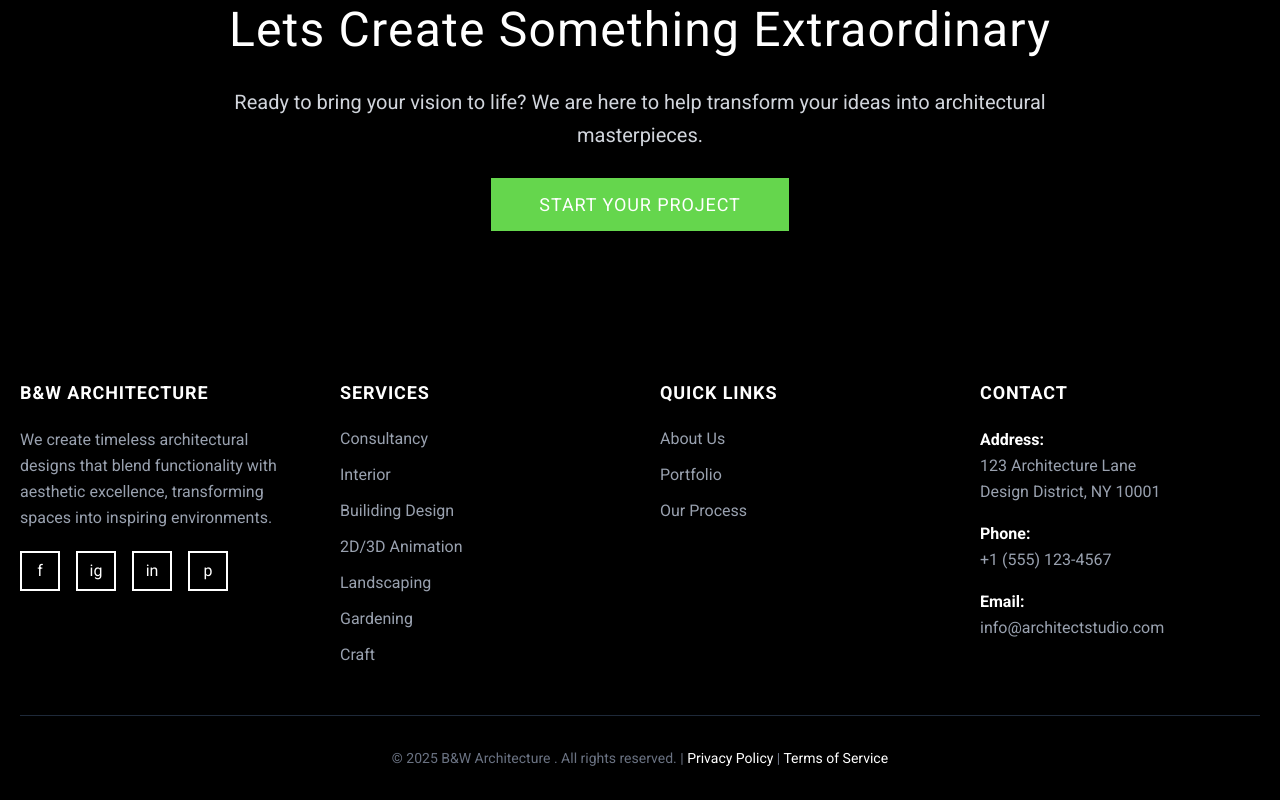
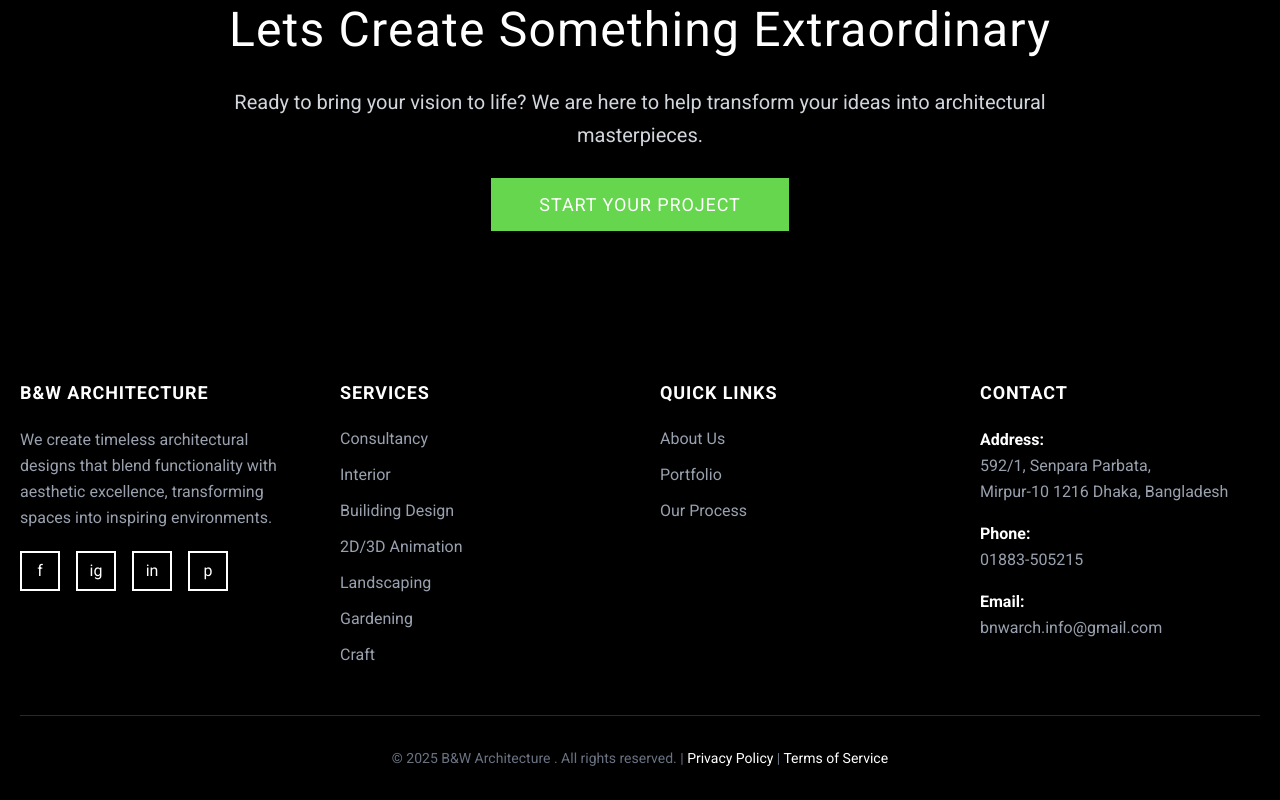
Before and after one commit to Nobleman78/_Black_White, a Next.js app: page /about in a window 1280 px wide. Shown: the part 2371-3171 px from the top of the page. Built offline with nearby package versions, Linux system fonts and the light colour scheme.

Commit message:
Location updated

```diff
--- a/components/layout/Footer.tsx
+++ b/components/layout/Footer.tsx
@@ -125,18 +125,18 @@ const Footer = () => {
                         <div className="text-gray-400 leading-relaxed space-y-4">
                             <p>
                                 <strong className="text-white">Address:</strong><br />
-                                123 Architecture Lane<br />
-                                Design District, NY 10001
+                                592/1, Senpara Parbata,<br />
+                                Mirpur-10 1216 Dhaka, Bangladesh
                             </p>
 
                             <p>
                                 <strong className="text-white">Phone:</strong><br />
-                                +1 (555) 123-4567
+                                01883-505215
                             </p>
 
                             <p>
                                 <strong className="text-white">Email:</strong><br />
-                                info@architectstudio.com
+                                bnwarch.info@gmail.com
                             </p>
                         </div>
                     </div>
```
